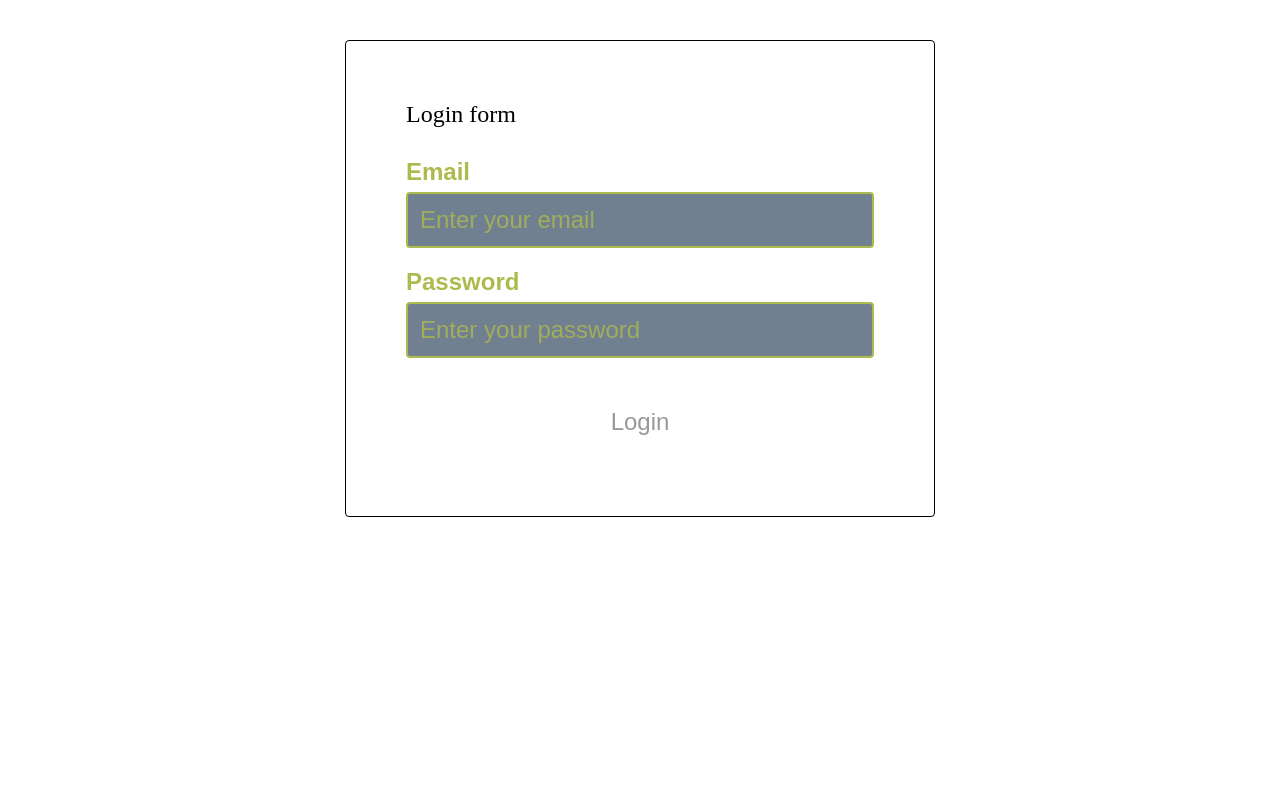
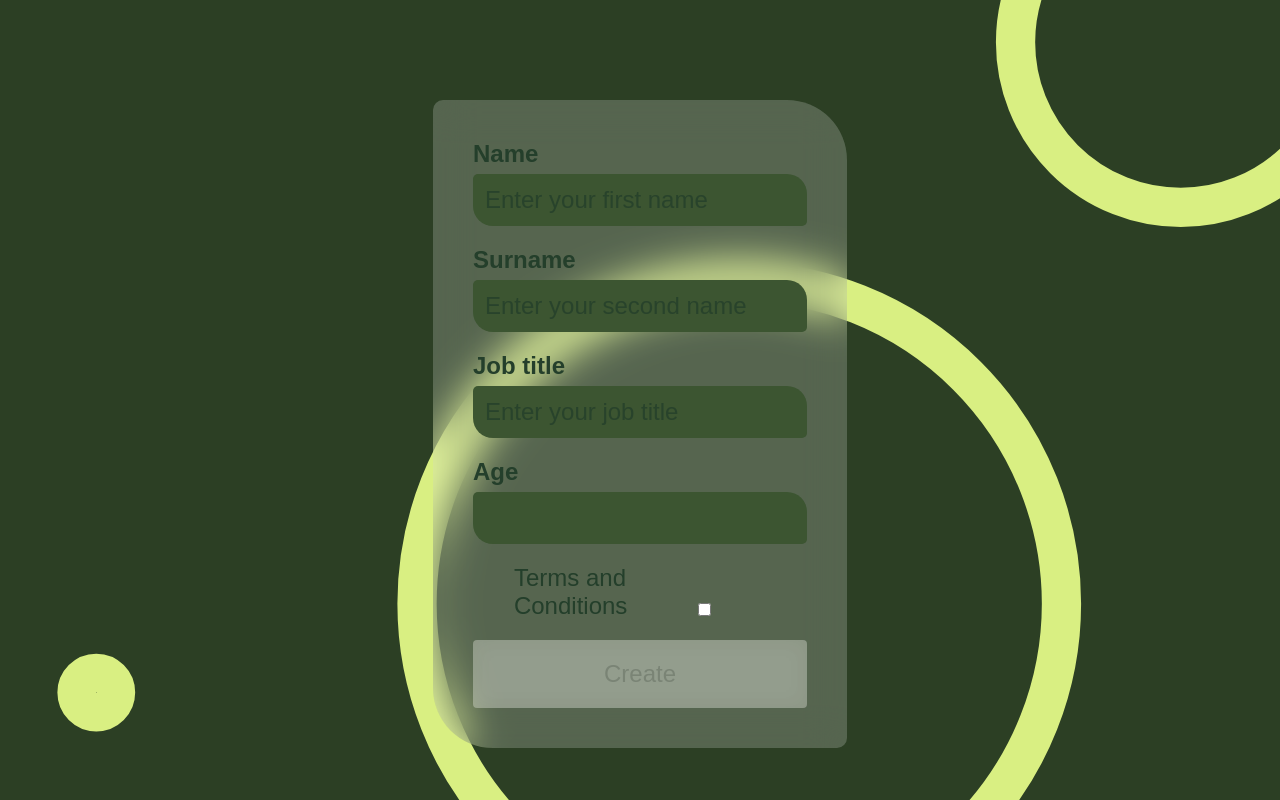
Before and after one commit to Bergwolf4880/TS-Lessons, a React (Create React App) app: page / in a window 1280 px wide. Built offline with nearby package versions, Linux system fonts and the light colour scheme.

Commit message:
homework11_EmployeeForm

```diff
--- a/src/App.tsx
+++ b/src/App.tsx
@@ -5,20 +5,23 @@ import GlobalStyles from 'styles/GlobalStyles';
 // import Lesson08 from 'lessons/Lesson08/Lesson08';
 // import Lesson09 from 'lessons/Lesson09/Lesson09';
 // import Lesson10 from 'lessons/Lesson10/Lesson10';
-import Lesson11 from 'lessons/Lesson11/Lesson11';
+// import Lesson11 from 'lessons/Lesson11/Lesson11';
 //HW
 // import ProfileCard from './components/ProfileCard/ProfileCard';
 // import Homework07 from 'homeworks/Homework07/Homework07';
 // import Homework08 from 'homeworks/Homework08/Homework08';
 // import Homework09 from 'homeworks/Homework09/Homework09';
 // import CWHW09 from 'homeworks/Homework09/CWHW09';
+import Homework11 from 'homeworks/Homework11/Homework11'
+
 //Consultation
 
 function App() {
   return (
     <>
       <GlobalStyles />
-      <Lesson11 />
+      <Homework11 />
+      {/* <Lesson11 /> */}
       {/* <Lesson10 /> */}
       {/* <Homework09 /> */}
       {/* <CWHW09/> */}
--- a/src/components/Button/styles.ts
+++ b/src/components/Button/styles.ts
@@ -11,8 +11,8 @@ export const ButtonComponent = styled.button<ButtonComponentProps>`
   border: none;
   border-radius: 4px;
   padding: 20px;
-  background: ${({ disabled }) => (disabled ? '#DBDED5' : 'red')};
-  background: rgb(255, 255, 255, 0.3);
+  background: ${({ disabled }) => (disabled ? '#DBDED5' :
+  'rgb(255, 255, 255, 0.3)')};
   backdrop-filter: blur(10px);
   font-size: 24px;
   font-family: Arial, Helvetica, sans-serif;
@@ -20,7 +20,7 @@ export const ButtonComponent = styled.button<ButtonComponentProps>`
   cursor: pointer;
   justify-content: center;
   opacity: 0.4;
-  transition: ease-out 0.5s ;
+  transition: ease-out 0.2s ;
   &:hover{
     opacity: 1;
     transition: ease-in 0.2s ;
--- /dev/null
+++ b/src/components/EmployeeForm/EmployeeForm.tsx
@@ -0,0 +1,70 @@
+import Input from 'components/Input/Input';
+import Button from 'components/Button/Button';
+import { useFormik } from 'formik';
+import { EmployeeFormContainer, CheckboxContainer, Paragraph } from './styles';
+import { EmployeeFormValues } from './types';
+import { useState } from 'react';
+
+export const EmloyeeForm = () => {
+  const [isAgreed, setIsAgreed] = useState(true);
+
+  const formik = useFormik({
+    initialValues: {
+      firstName: '',
+      secondName: '',
+      age:  '',
+      position: '',
+      agreement: false,
+    } as EmployeeFormValues,
+    onSubmit: (values: EmployeeFormValues) => {
+      console.log('values', values);
+    },
+  });
+
+  return (
+    <EmployeeFormContainer onSubmit={formik.handleSubmit}>
+      <Input
+        name="firstName"
+        type="text"
+        placeholder="Enter your first name"
+        label="Name"
+        onInputChange={formik.handleChange}
+        value={formik.values.firstName}
+      />
+      <Input
+        name="secondName"
+        type="text"
+        placeholder="Enter your second name"
+        label="Surname"
+        onInputChange={formik.handleChange}
+        value={formik.values.secondName}
+      />
+      <Input
+        name="position"
+        type="text"
+        label="Job title"
+        placeholder="Enter your job title"
+        onInputChange={formik.handleChange}
+        value={formik.values.position}
+      />
+      <Input
+        name="age"
+        type="number"
+        label="Age"
+        onInputChange={formik.handleChange}
+        value={formik.values.age}
+      />
+      <CheckboxContainer>
+      <Paragraph>Terms and Conditions</Paragraph>
+        <Input
+          name="agreement"
+          type="checkbox"
+          onInputChange={formik.handleChange}
+          checked={formik.values.agreement}
+          onInputBlur={() => setIsAgreed(false)}
+        />
+      </CheckboxContainer>
+      <Button name="Create" type="submit" disabled={isAgreed} />
+    </EmployeeFormContainer>
+  );
+};
--- /dev/null
+++ b/src/components/EmployeeForm/styles.ts
@@ -0,0 +1,29 @@
+import styled from '@emotion/styled';
+
+export const EmployeeFormContainer = styled.form`
+  display: flex;
+  flex-direction: column;
+  align-items: center;
+  gap: 20px;
+  margin: 100px;
+  padding: 40px ;
+  height: auto;
+  border: none;
+  border-radius: 10px 60px;
+  background: rgb(255, 255, 255, 0.2);
+  backdrop-filter: blur(20px);
+`;
+export const CheckboxContainer = styled.div`
+display: flex;
+align-items: center;
+justify-content: center;
+
+
+
+`
+export const Paragraph = styled.p`
+font-family: Arial, Helvetica, sans-serif;
+font-weight: 400;
+font-size: 24px;
+color: #243f2b;
+`
--- /dev/null
+++ b/src/components/EmployeeForm/types.ts
@@ -0,0 +1,7 @@
+export interface EmployeeFormValues {
+  firstName: string;
+  secondName: string;
+  age: string;
+  position: string;
+  agreement: boolean ;
+}
--- a/src/components/Input/Input.tsx
+++ b/src/components/Input/Input.tsx
@@ -12,6 +12,8 @@ function Input({
   placeholder,
   onInputChange,
   value,
+  checked,
+  onInputBlur
 }: InputProps) {
   return (
     <InputComponentContainer>
@@ -22,6 +24,8 @@ function Input({
         placeholder={placeholder}
         onChange={onInputChange}
         value={value}
+        checked={checked}
+        onBlur={onInputBlur}
       />
     </InputComponentContainer>
   );
--- a/src/components/Input/styles.ts
+++ b/src/components/Input/styles.ts
@@ -13,7 +13,7 @@ export const InputComponentLabel = styled.label`
   font-family: Arial, Helvetica, sans-serif;
   font-weight: 600;
   height: 30px;
-  color: #adba4e;
+  color: #243f2b;
 `;
 
 export const InputComponent = styled.input`
@@ -21,14 +21,14 @@ export const InputComponent = styled.input`
   height: auto;
   padding: 12px;
   outline: none;
-  border: 2px solid #adba4e;
-  border-radius: 4px;
-  background-color: slategray;
+  border: none;
+  border-radius: 5px 20px;
+  background-color: #3c5531;
   font-size: 24px;
   color: #adba4e;
 
   &::placeholder {
-    color: #adba4e;
+    color: #243f2b;
     opacity: 0.8;
   }
 `;
--- /dev/null
+++ b/src/homeworks/Homework11/Homework11.tsx
@@ -0,0 +1,15 @@
+import { EmloyeeForm } from 'components/EmployeeForm/EmployeeForm'
+import { Homework11Component} from './styles'
+
+function Homework11() {
+
+    return (
+        <Homework11Component>
+             <EmloyeeForm/>
+        </Homework11Component>
+
+    )
+
+
+}
+export default Homework11
--- /dev/null
+++ b/src/homeworks/Homework11/styles.ts
@@ -0,0 +1,13 @@
+import styled from '@emotion/styled';
+import backgroundImage from './images/circle-scatter.svg';
+
+export const Homework11Component = styled.div`
+  background-image: url(${backgroundImage});
+  background-size: cover;
+  background-position: center;
+  display: flex;
+  flex-direction: column;
+  align-items: center;
+  height: 100vh;
+  width: 100%;
+`;
```
Also changed, not shown: src/components/Input/types.ts (+11 -8 lines), src/homeworks/Homework11/images/circle-scatter.svg (added), src/homeworks/Homework11/images/circles.png (added).
